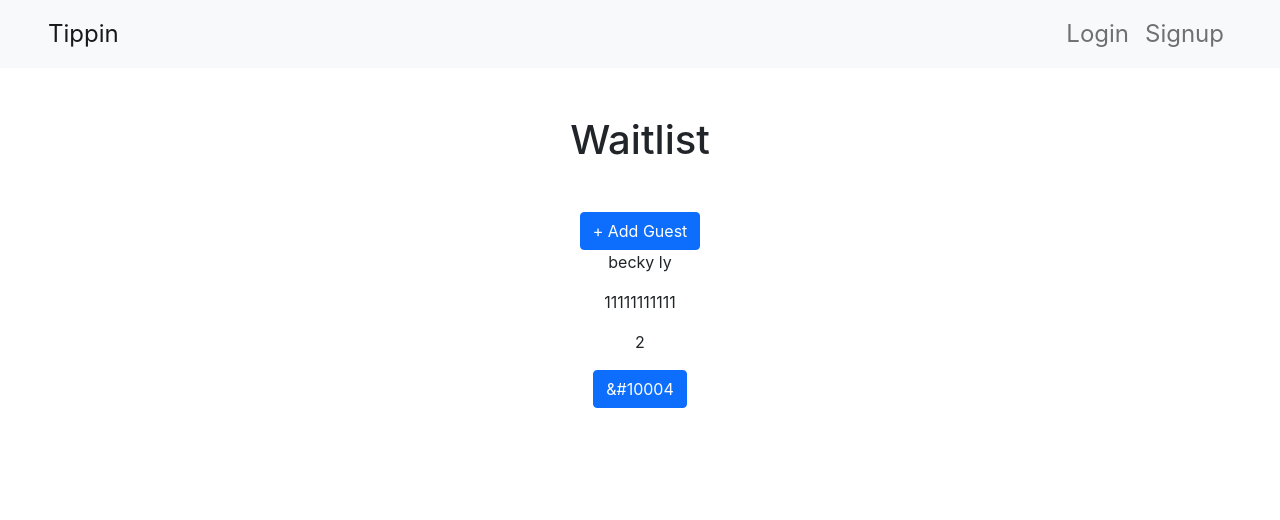
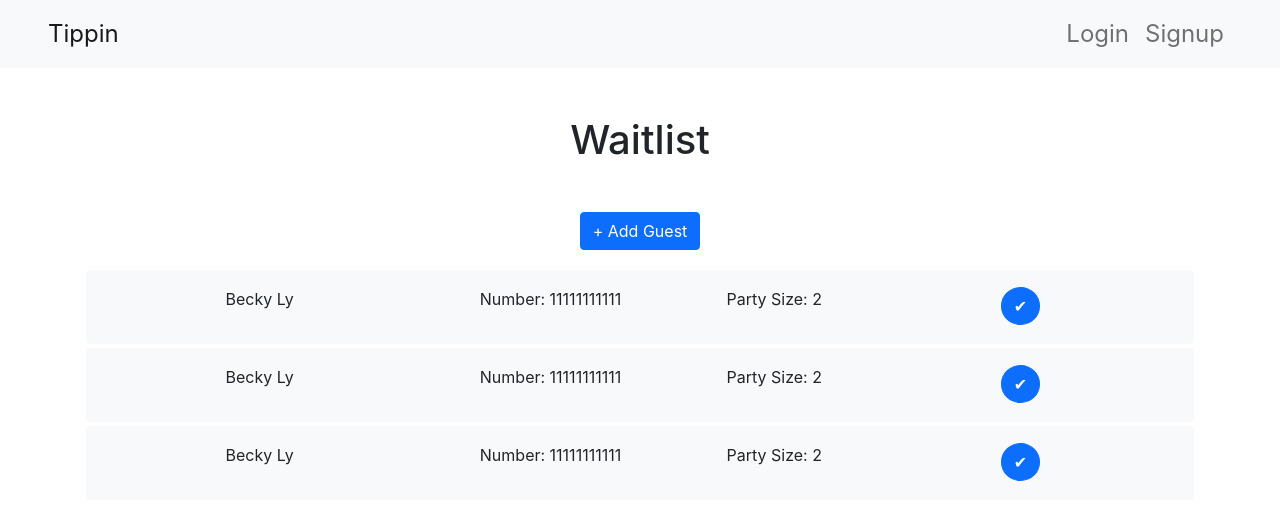
Before and after one commit to Ayoitsjason/Coursera_React, a React (Create React App) app in the folder confusion/: page / in a window 1280 px wide. Shown: the top 520 px of the page. Built offline with nearby package versions, Linux system fonts and the light colour scheme.

Commit message:
Refactored waitlist app populate customers, rendered customers to front end

```diff
--- a/confusion/src/components/waitlist/Waitlist.js
+++ b/confusion/src/components/waitlist/Waitlist.js
@@ -13,22 +13,46 @@ class Waitlist extends Component {
           email: "example@yahoo.com",
           partySize: "2",
         },
+        {
+          firstName: "becky",
+          lastName: "ly",
+          number: "11111111111",
+          email: "example@yahoo.com",
+          partySize: "2",
+        },
+        {
+          firstName: "becky",
+          lastName: "ly",
+          number: "11111111111",
+          email: "example@yahoo.com",
+          partySize: "2",
+        },
       ],
     };
-    this.populate = this.populate.bind(this);
+    this.populateCustomers = this.populateCustomers.bind(this);
   }
 
   // Populates Customers
-  populate(customer) {
+  populateCustomers(customer) {
     return (
-      <div className="container">
-        <p>
-          {customer.firstName} {customer.lastName}
-        </p>
-        <p>{customer.number}</p>
-        <p>{customer.partySize}</p>
-        <Button>&#10004</Button>
-      </div>
+      <>
+        <div className="row border border-light p-3 m-1 rounded bg-light">
+          <div className="col">
+            <p className="font-weight-bold text-capitalize">
+              {customer.firstName} {customer.lastName}
+            </p>
+          </div>
+          <div className="col-3">
+            <p>Number: {customer.number}</p>
+          </div>
+          <div className="col-2">
+            <p>Party Size: {customer.partySize}</p>
+          </div>
+          <div className="col">
+            <Button className="rounded-circle">&#10004;</Button>
+          </div>
+        </div>
+      </>
     );
   }
 
@@ -36,8 +60,10 @@ class Waitlist extends Component {
     return (
       <div className="container">
         <h1 className="my-5">Waitlist</h1>
-        <Button>+ Add Guest</Button>
-        {this.state.customers.map((customer) => this.populate(customer))}
+        <Button className="mb-3">+ Add Guest</Button>
+        {this.state.customers.map((customer) =>
+          this.populateCustomers(customer)
+        )}
       </div>
     );
   }
```
